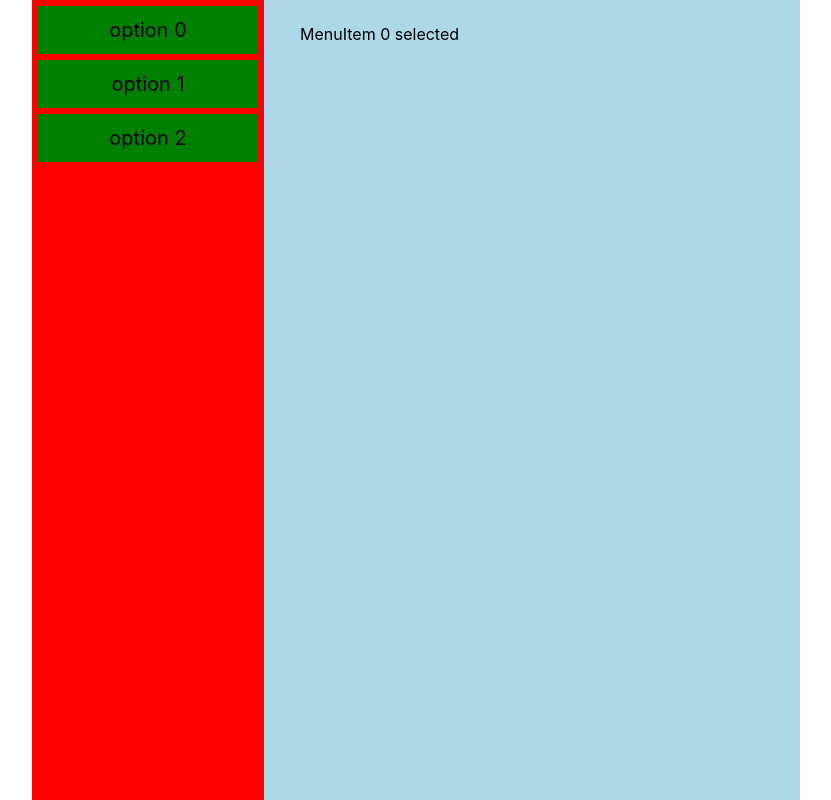
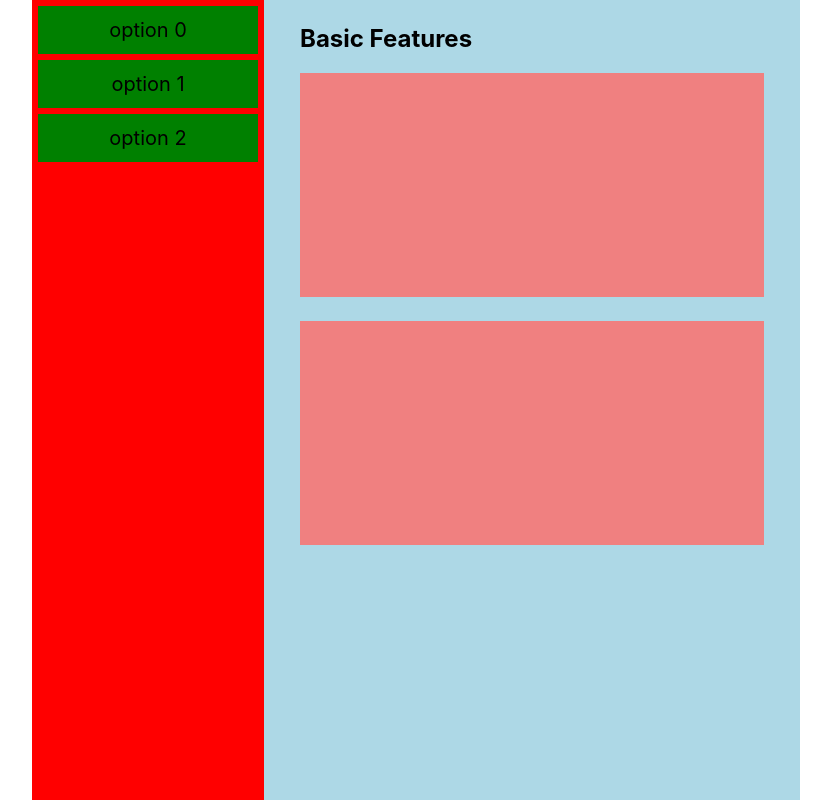
Before and after one commit to martellaj/shortfuts-site, a React (Create React App) app: page / in a window 1280 px wide. Shown: the top 800 px of the page, without its empty margins (224-1055 px from the left). Built offline with nearby package versions, Linux system fonts and the light colour scheme.

Commit message:
Adds FeatureCard component

```diff
--- a/src/App.css
+++ b/src/App.css
@@ -1,6 +1,12 @@
 .container {
     display: flex;
-    height: 100vw;
+    height: 100vh;
     margin: auto;
     width: 60vw;
 }
+
+body,
+html {
+    overflow: hidden;
+    height: 100%;
+}
--- a/src/Content.css
+++ b/src/Content.css
@@ -1,5 +1,18 @@
 .Content--container {
     background-color: lightblue;
+    padding: 24px 36px;
     width: 100%;
-    padding: 24px 36px;
 }
+
+.Content--content {
+    height: 100%;
+    margin-left: -36px;
+    margin-right: -36px;
+    overflow: auto;
+    padding-left: 36px;
+    padding-right: 36px;
+}
+
+.Content--title {
+    margin-top: 0;
+}
--- a/src/Content.js
+++ b/src/Content.js
@@ -1,10 +1,50 @@
 import React from "react";
 import "./Content.css";
+import FeatureCard from "./FeatureCard";
 
 function Content(props) {
+    const getContentTitle = selectedMenuItem => {
+        switch (selectedMenuItem) {
+            case 0:
+                return "Basic Features";
+            case 1:
+                return "Premium Features";
+            case 2:
+                return "FAQ";
+            default:
+                return "Contact";
+        }
+    };
+
+    const getContent = selectedMenuItem => {
+        switch (selectedMenuItem) {
+            case 0:
+                return [<FeatureCard />, <FeatureCard />];
+            case 1:
+                return [
+                    <FeatureCard />,
+                    <FeatureCard />,
+                    <FeatureCard />,
+                    <FeatureCard />
+                ];
+            case 2:
+                return [<FeatureCard />];
+            default:
+                return [<FeatureCard />];
+        }
+    };
+
     return (
         <div className="Content--container">
-            MenuItem {props.selectedMenuItem} selected
+            <h2 className="Content--title">
+                {getContentTitle(props.selectedMenuItem)}
+            </h2>
+            <div className="Content--content">
+                {getContent(props.selectedMenuItem)}
+
+                {/* Spacing block */}
+                <div style={{ height: "24px" }}></div>
+            </div>
         </div>
     );
 }
--- /dev/null
+++ b/src/FeatureCard.css
@@ -0,0 +1,6 @@
+.FeatureCard--container {
+    background-color: lightcoral;
+    height: 200px;
+    margin-bottom: 24px;
+    padding: 12px;
+}
--- /dev/null
+++ b/src/FeatureCard.js
@@ -0,0 +1,8 @@
+import React from "react";
+import "./FeatureCard.css";
+
+function FeatureCard(props) {
+    return <div className="FeatureCard--container"></div>;
+}
+
+export default FeatureCard;
```
